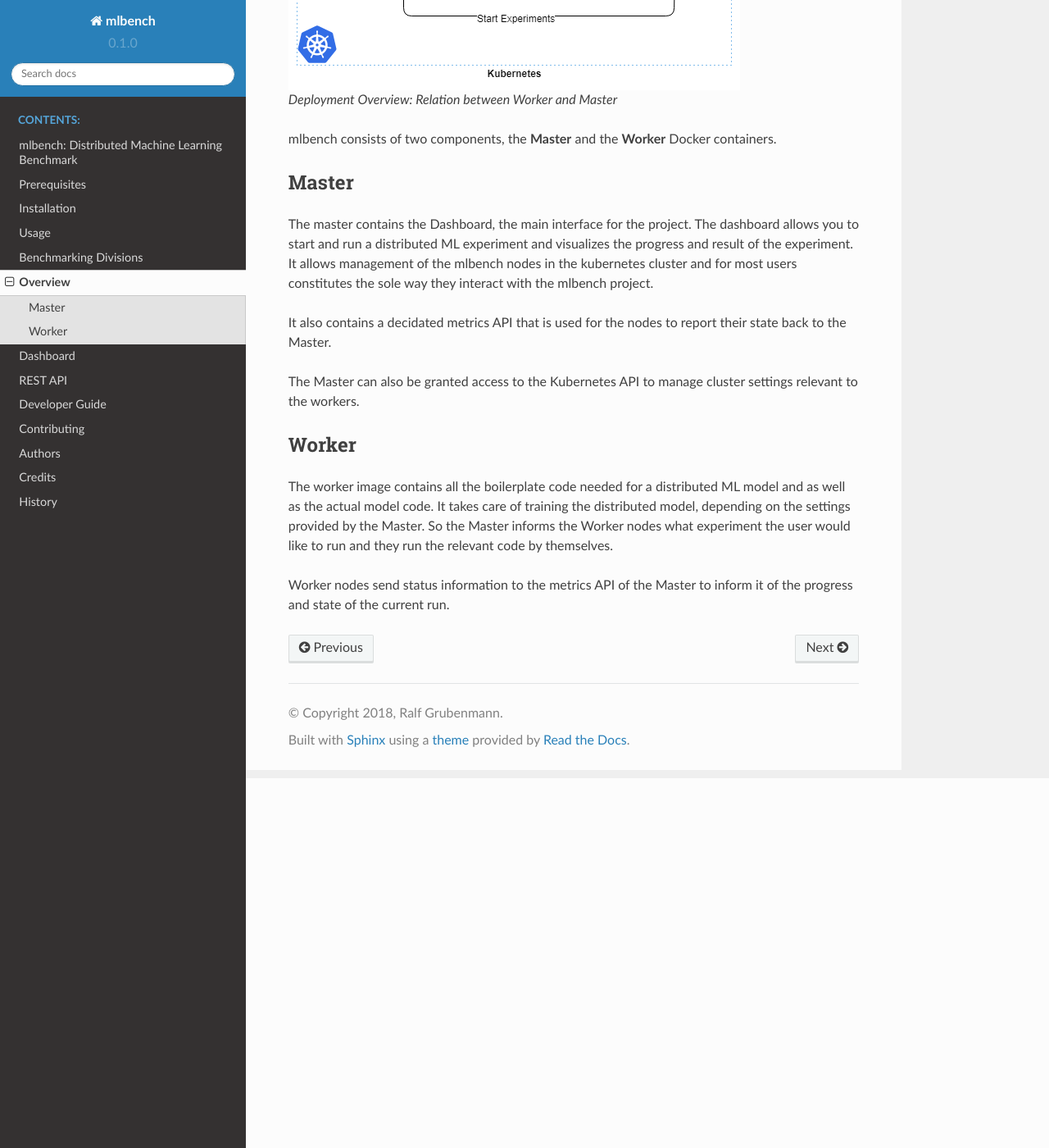
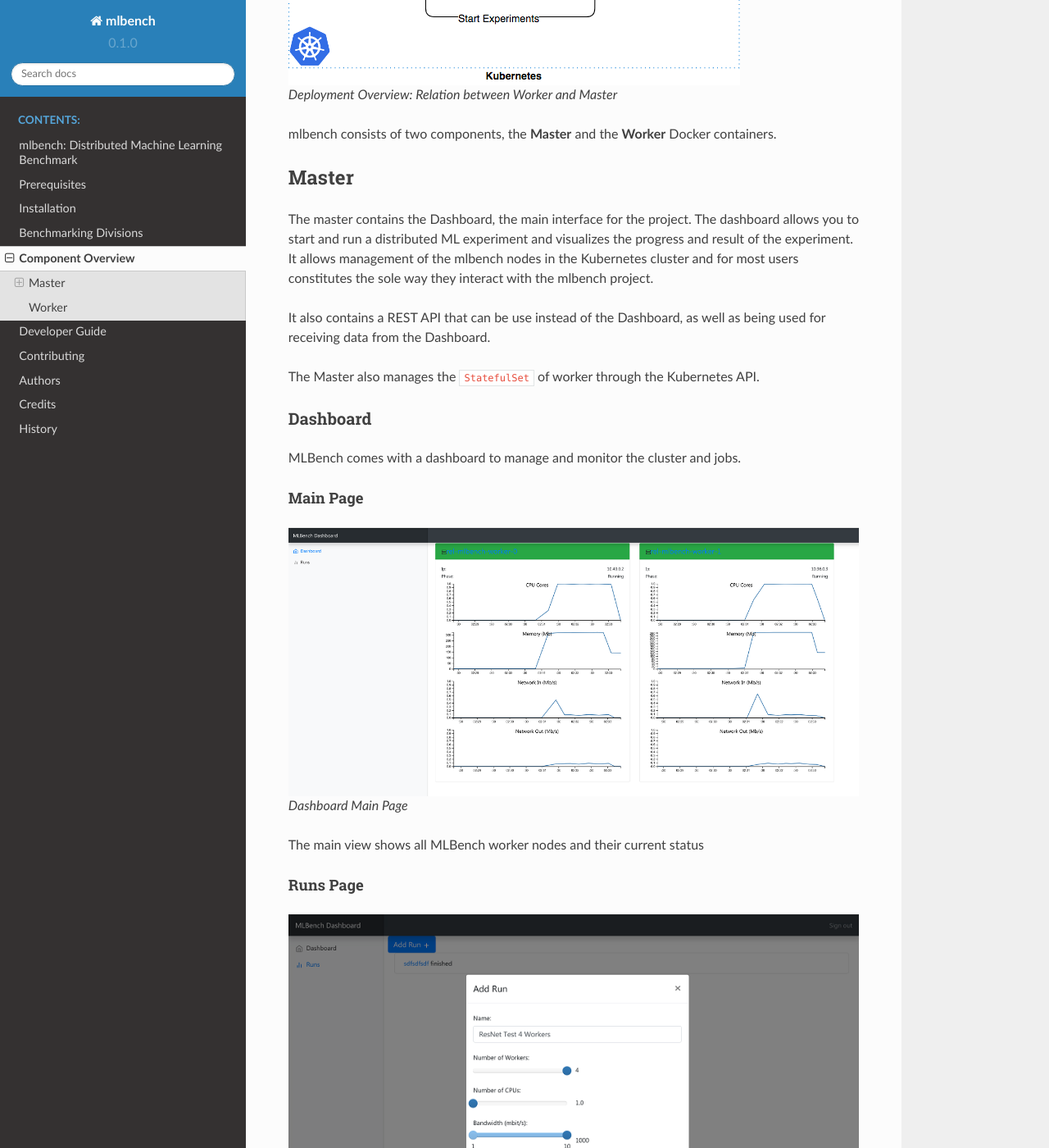
Before and after one commit to mlbench/mlbench-old, a Sphinx documentation site: the page built from docs/overview.rst, in a window 1280 px wide and 1400 px high, scrolled down 451 px. Shown: the whole window at 82% size. Built offline with Sphinx 7.4.7 and the Read the Docs theme 2.0.0, drawn with Linux system fonts in a browser that asks for light colours; some of the changed text lies outside the part shown.

Commit message:
Restructures Overview page

```diff
--- a/docs/dashboard.rst
+++ b/docs/dashboard.rst
@@ -1,11 +1,11 @@
-=========
+
 Dashboard
-=========
+^^^^^^^^^
 
 MLBench comes with a dashboard to manage and monitor the cluster and jobs.
 
 Main Page
----------
+"""""""""
 
 .. figure:: images/Dashboard_Index.png
    :alt: Dashboard Main Page
@@ -14,12 +14,25 @@
 
 The main view shows all MLBench worker nodes and their current status
 
-Test Page
----------
+Runs Page
+"""""""""
 
 .. figure:: images/Dashboard_Test.png
-   :alt: Dashboard Test Page
+   :alt: Dashboard Runs Page
 
-   Dashboard Test Page
+   Dashboard Runs Page
 
-The Test page allows you to start an OpenMPI job on the worker nodes and shows the result
+The Runs page allows you to start a new experiment on the worker nodes. You can select how many workers to use, how many CPU Cores each worker can utilize and limit the network bandwidth available to workers.
+
+
+Run Details Page
+""""""""""""""""
+
+.. figure:: images/Dashboard_Run.png
+   :alt: Dashboard Run Details Page
+
+   Dashboard Run Details Page
+
+The Run Details page shows the progress and result of an experiment. You can track metrics like ``train loss`` and ``validation accuracy`` as well as see the ``stdout`` and ``stderr`` logs of all workers.
+
+It also allows you to download all the metrics of a run as well as resource usage of all workers participating in the run as json files.
--- a/docs/index.rst
+++ b/docs/index.rst
@@ -7,11 +7,8 @@
    self
    prerequisites
    installation
-   usage
    divisions
    overview
-   dashboard
-   api
    devguide
    contributing
    authors
--- a/docs/overview.rst
+++ b/docs/overview.rst
@@ -1,6 +1,6 @@
-========
-Overview
-========
+
+Component Overview
+=====================
 
 .. figure:: images/DeploymentArchitecture.png
    :alt: Deployment Architecture Overview
@@ -14,15 +14,16 @@
 -----------
 The master contains the Dashboard, the  main interface for the project. The dashboard allows
 you to start and run a distributed ML experiment and visualizes the progress and result of the
-experiment. It allows management of the mlbench nodes in the kubernetes cluster and for most
+experiment. It allows management of the mlbench nodes in the Kubernetes cluster and for most
 users constitutes the sole way they interact with the mlbench project.
 
-It also contains a decidated metrics API that is used for the nodes to report their state back
-to the Master.
+It also contains a REST API that can be use instead of the Dashboard, as well as being used for receiving data from the Dashboard.
 
-The Master can also be granted access to the Kubernetes API to manage cluster settings
-relevant to the workers.
+The Master also manages the ``StatefulSet`` of worker through the Kubernetes API.
 
+.. include:: dashboard.rst
+
+.. include:: api.rst
 
 Worker
 ----------
```
Also changed, not shown: docs/api.rst (+5 -5 lines), docs/images/DeploymentArchitecture.xml (+1 -1 lines), docs/installation.rst (+18 -1 lines), docs/usage.rst (deleted, +0 -24 lines), docs/images/Dashboard_Index.png, docs/images/Dashboard_Run.png (added), docs/images/Dashboard_Test.png, docs/images/DeploymentArchitecture.png.
